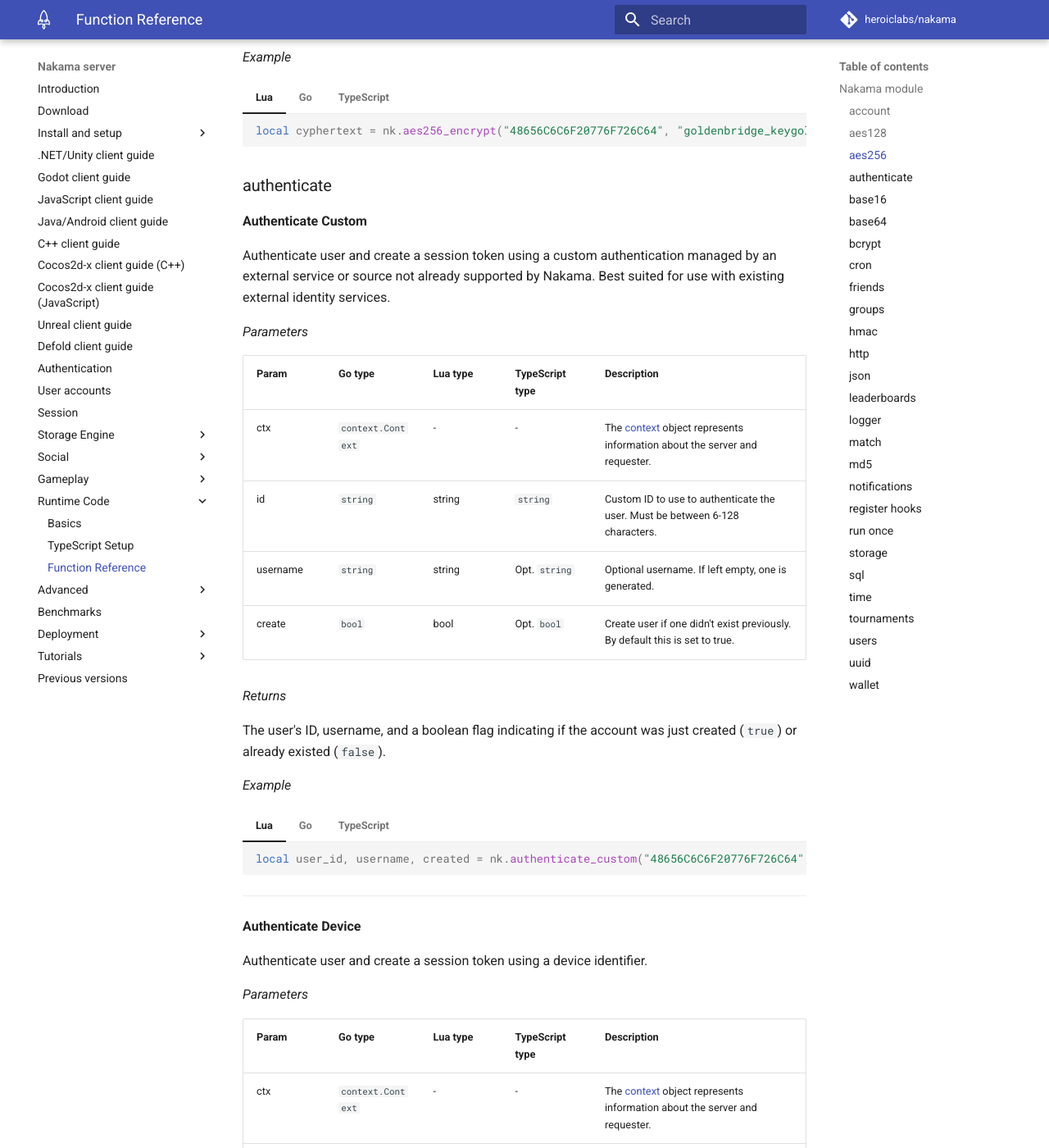
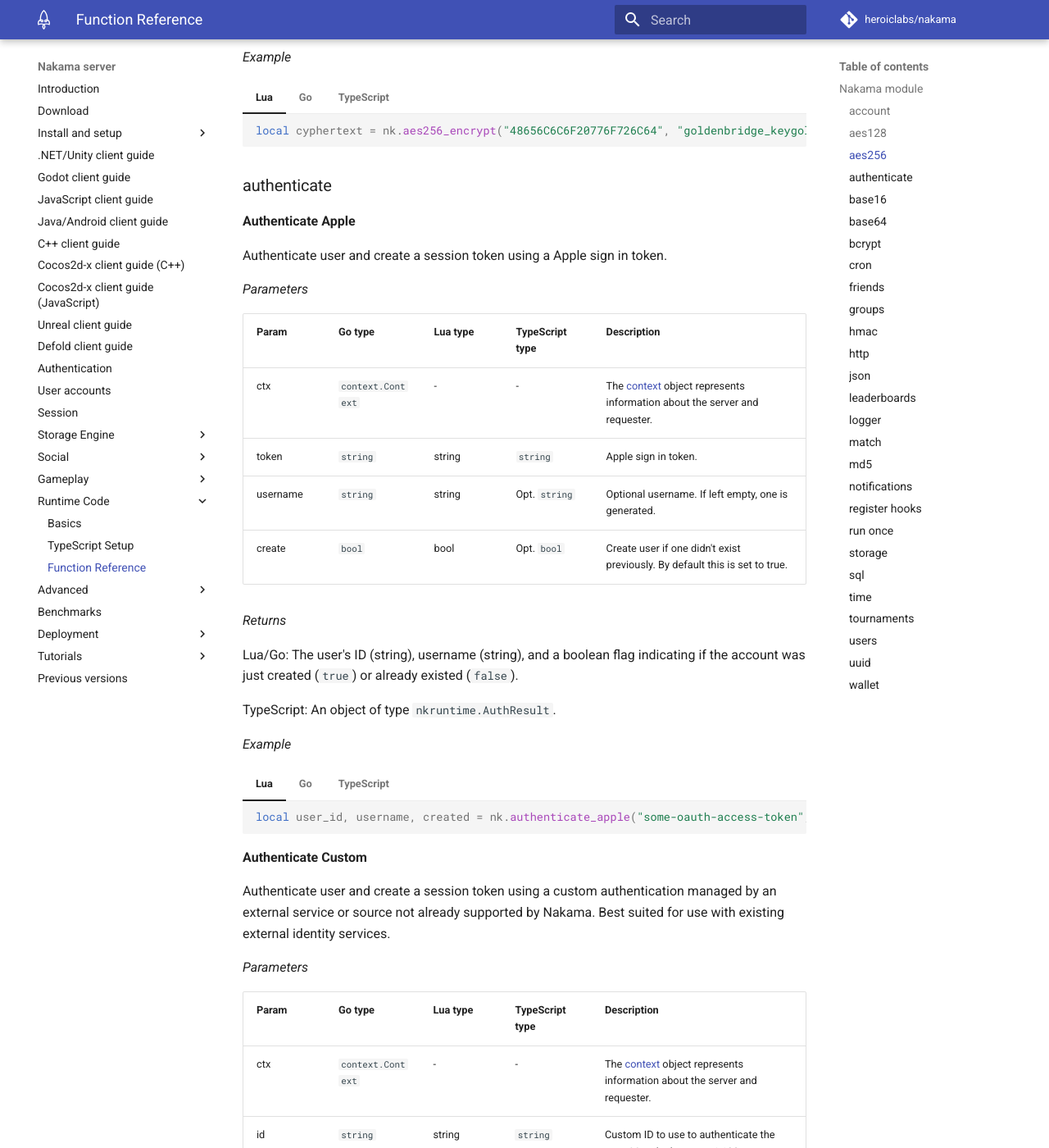
Before and after one commit to heroiclabs/nakama-docs, an MkDocs documentation site: the page built from docs/runtime-code-function-reference.md, in a window 1280 px wide and 1400 px high, scrolled down 6767 px. Shown: the whole window at 82% size. Built offline with MkDocs 1.6.1 and Material for MkDocs 9.7.7, drawn with Linux system fonts in a browser that asks for light colours; comment, search, counter and statistics services are not loaded; some of the changed text lies outside the part shown.

````diff
--- a/docs/runtime-code-function-reference.md
+++ b/docs/runtime-code-function-reference.md
@@ -148,7 +148,7 @@
 | ----- | ------- | -------- | --------------- | ----------- |
 | ctx | `context.Context` | - | - | The [context](runtime-code-basics.md#register-hooks) object represents information about the server and requester. |
 | user_id | `string` | string | Opt. `string` | User ID for which the information is to be updated. Must be valid UUID. |
-| metadata | `map[string]interface{}` | table | Opt. POJO | Metadata to update. Use `nil` (Lua) or `null` (TS) if it is not being updated. |
+| metadata | `map[string]interface{}` | table | Opt. object | Metadata to update. Use `nil` (Lua) or `null` (TS) if it is not being updated. |
 | username | `string` | string | Opt. `string` | Username to be set. Must be unique. Use `""` (Go), `nil` (Lua) or `null` (TS) if it is not being updated. |
 | display_name | `string` | string | Opt. `string` | Display name to be updated. Use `""` (Go), `nil` (Lua) or `null` (TS) if it is not being updated. |
 | timezone | `string` | string | Opt. `string` | Timezone to be updated. Use `""` (Go), `nil` (Lua) or `null` (TS) if it is not being updated. |
@@ -246,7 +246,7 @@
 
 ### aes128
 
-__Aes128 Decrypt__
+__AES128 Decrypt__
 
 AES-128 CFB decrypt input with the key. Key must be 16 bytes long. If a non-CFB mode of operation is required use the equivalent Go runtime functions instead.
 
@@ -288,7 +288,7 @@
     ```
 ---
 
-__Aes128 Encrypt__
+__AES128 Encrypt__
 
 AES-128 CFB encrypt input with the key. Key must be 16 bytes long. If a non-CFB mode of operation is required use the equivalent Go runtime functions instead.
 
@@ -415,6 +415,51 @@
     ```
 
 ### authenticate
+
+__Authenticate Apple__
+
+Authenticate user and create a session token using a Apple sign in token.
+
+_Parameters_
+
+| Param | Go type | Lua type | TypeScript type | Description |
+| ----- | ------- | -------- | --------------- | ----------- |
+| ctx | `context.Context` | - | - | The [context](runtime-code-basics.md#register-hooks) object represents information about the server and requester. |
+| token | `string` | string | `string` | Apple sign in token. |
+| username | `string` | string | Opt. `string` |  Optional username. If left empty, one is generated. |
+| create | `bool` | bool | Opt. `bool` | Create user if one didn't exist previously. By default this is set to true. |
+
+
+_Returns_
+
+Lua/Go: The user's ID (string), username (string), and a boolean flag indicating if the account was just created (`true`) or already existed (`false`).
+
+TypeScript: An object of type `nkruntime.AuthResult`.
+
+_Example_
+
+=== "Lua"
+    ```lua
+    local user_id, username, created = nk.authenticate_apple("some-oauth-access-token", "username", true)
+    ```
+
+=== "Go"
+    ```go
+    userid, username, created, err := nk.AuthenticateApple(ctx, "some-oauth-access-token", "username", true)
+    if err != nil {
+      logger.WithField("err", err).Error("Authenticate custom error.")
+    }
+    ```
+
+=== "TypeScript"
+    ```typescript
+    let result = {} as nkruntime.AuthResult;
+    try {
+        result = nk.authenticateApple('some-oauth-access-token', 'username', true);
+    } catch (error) {
+        // Handle error
+    }
+    ```
 
 __Authenticate Custom__
 
@@ -431,7 +476,9 @@
 
 _Returns_
 
-The user's ID, username, and a boolean flag indicating if the account was just created (`true`) or already existed (`false`).
+Lua/Go: The user's ID (string), username (string), and a boolean flag indicating if the account was just created (`true`) or already existed (`false`).
+
+TypeScript: An object of type `nkruntime.AuthResult`.
 
 _Example_
 
@@ -1316,7 +1363,7 @@
 | description | `string` | string | Opt. `string` | Group description, can be left empty as nil/null. |
 | avatar_url | `string` | string | Opt. `string` | URL to the group avatar, can be left empty as nil/null. |
 | open | `bool` | bool | Opt. `bool` | Whether the group is for anyone to join, or members will need to send invitations to join. Defaults to false. |
-| metadata | `map[string]interface{}` | table | Opt. POJO | Custom information to store for this group. Can be left empty as nil/null. |
+| metadata | `map[string]interface{}` | table | Opt. object | Custom information to store for this group. Can be left empty as nil/null. |
 | max_count | `int` | number | Opt. `number` | Maximum number of members to have in the group. Defaults to 100. |
 
 _Example_
@@ -1390,7 +1437,7 @@
 
 | Param | Go type | Lua type | TypeScript type | Description |
 | ----- | ------- | -------- | ----------- | ----------- |
-| ctx | `context.Context` | - | The [context](runtime-code-basics.md#register-hooks) object represents information about the server and requester. |
+| ctx | `context.Context` | - | - | The [context](runtime-code-basics.md#register-hooks) object represents information about the server and requester. |
 | group_id | `string` | string | `string` | The group ID to delete. |
 
 _Example_
@@ -1436,7 +1483,7 @@
 | description | `string` | string | Opt. `string` | Group description, can be left empty if not updated. |
 | avatar_url | `string` | string | Opt `string` | URL to the group avatar, can be left empty if not updated. |
 | open | `bool` | bool | Opt. `string` | Whether the group is for anyone to join or not. Use `nil` if field is not being updated. |
-| metadata | `map[string]interface{}` | table | Opt. POJO | Custom information to store for this group. Use `nil` if field is not being updated. |
+| metadata | `map[string]interface{}` | table | Opt. object | Custom information to store for this group. Use `nil` if field is not being updated. |
 | max_count | `int` | number | Opt. `number` | Maximum number of members to have in the group. Use `0`, nil/null if field is not being updated. |
 
 _Example_
````
Also changed, not shown: docs/advanced-events.md (+26 -1 lines), docs/advanced-streams.md (+111 -0 lines), docs/expert-auth.md (+6 -12 lines).
